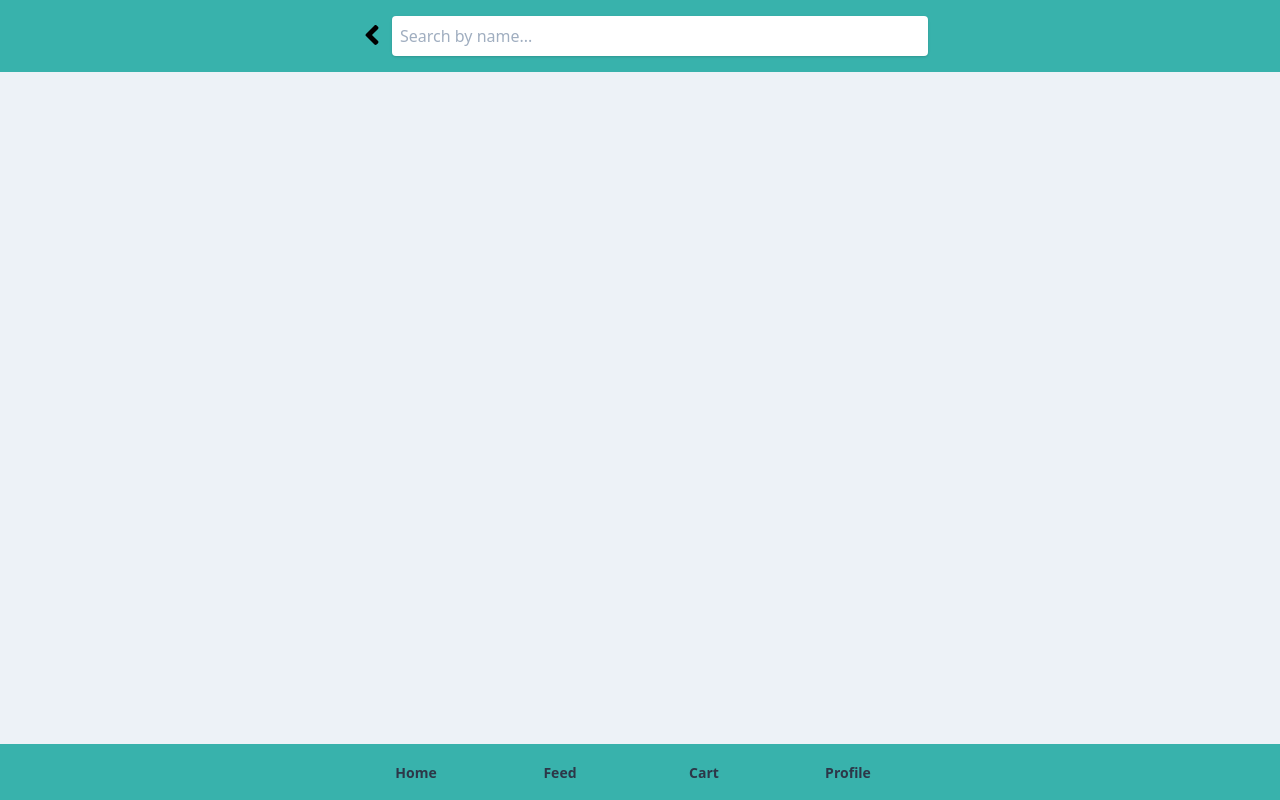
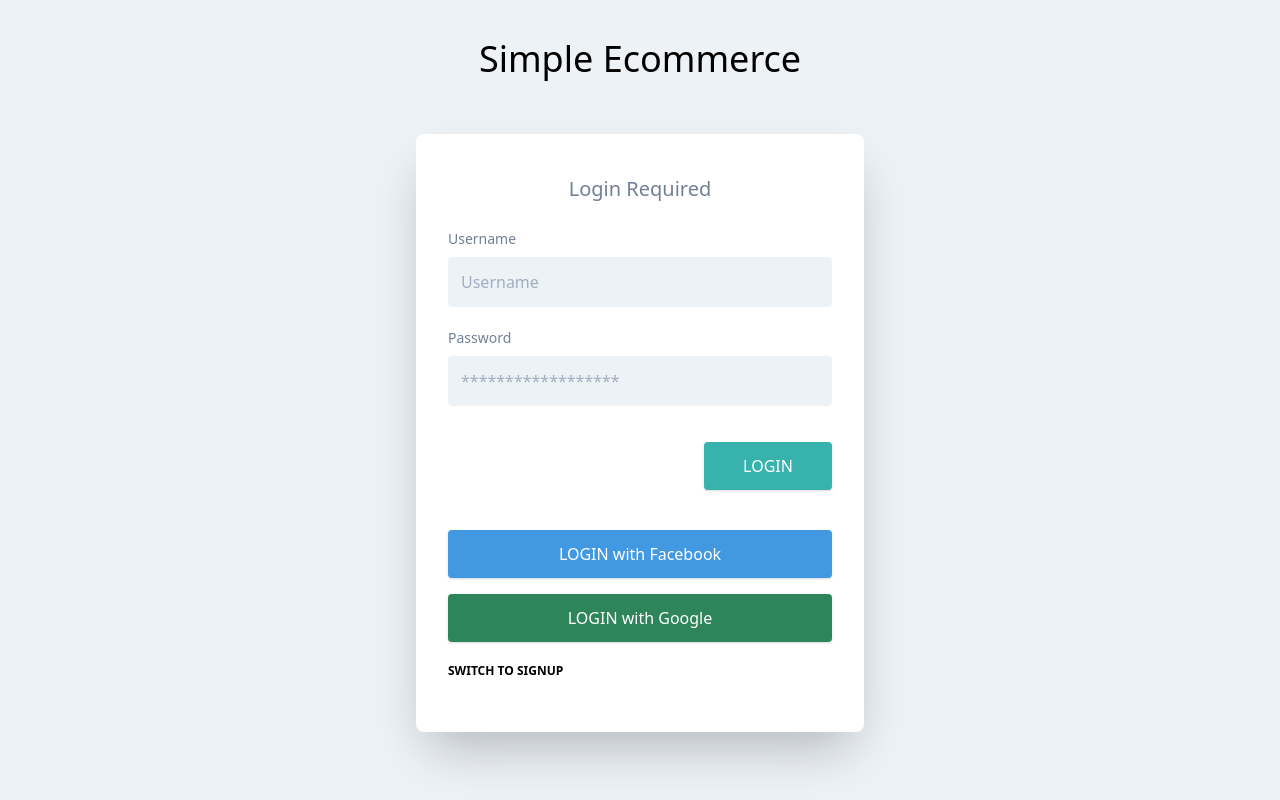
Before and after one commit to jurnalanas/simple-ecommerce, a React (Create React App) app: page /auth in a window 1280 px wide. Before the commit this address led to /. Built offline with nearby package versions, Linux system fonts and the light colour scheme.

Commit message:
implement auth

```diff
--- a/src/App.js
+++ b/src/App.js
@@ -1,28 +1,40 @@
-import React from 'react';
+import React, { useState, useCallback } from 'react';
 import { BrowserRouter as Router, Route, Redirect, Switch } from 'react-router-dom';
 
-import Home from './products/pages/Home';
 import Products from './products/pages/Products';
 import Product from './products/pages/Product';
 import Profile from './users/pages/Profile.js';
+import Auth from './users/pages/Auth';
+import { AuthContext } from './shared/context/auth-context';
 import Login from './users/pages/Login.js';
 
 
 const App = () => {
-  return (
+  const [isLoggedIn, setIsLoggedIn] = useState(false);
+  const [userId, setUserId] = useState(false);
+
+
+  const login = useCallback(uid => {
+    setIsLoggedIn(true);
+    setUserId(uid);
+  }, []);
+
+  const logout = useCallback(() => {
+    setIsLoggedIn(false);
+    setUserId(null);
+  }, []);
+
+  let routes;
+
+  if (isLoggedIn) {
+    routes = (
       <Router>
         <Switch>
           <Route path="/" exact>
-          <Home/>
-        </Route>
-        <Route path="/products" exact>
             <Products/>
           </Route>
           <Route path="/product/:productId" exact>
             <Product/>
-        </Route>
-        <Route path="/login" exact>
-          <Login/>
           </Route>
           <Route path="/profile" exact>
             <Profile/>
@@ -33,6 +45,34 @@ const App = () => {
           <Redirect to ="/" />
         </Switch>
       </Router>
+    );
+  } else {
+    routes = (
+      <Router>
+        <Switch>
+          <Route path="/product/:productId" exact>
+            <Product/>
+          </Route>
+          <Route path="/login" exact>
+            <Login/>
+          </Route>
+          <Route path="/auth" exact>
+            <Auth/>
+          </Route>
+          <Redirect to ="/auth" />
+        </Switch>
+      </Router>
+    )
+  }
+
+  return (
+    <AuthContext.Provider
+      value={{ isLoggedIn: isLoggedIn, login: login, logout: logout, userId: userId }}
+    >
+    <Router>
+      {routes}
+    </Router>
+    </AuthContext.Provider>
   )
 }
 
--- a/src/shared/components/Navigation/Navbar.js
+++ b/src/shared/components/Navigation/Navbar.js
@@ -1,6 +1,7 @@
-import React, { useState } from 'react';
+import React, { useState, useContext } from 'react';
 import { useHistory } from "react-router-dom";
 import { library } from "@fortawesome/fontawesome-svg-core";
+import { AuthContext } from '../../context/auth-context';
 import {
   faHeart,
   faAngleLeft
@@ -16,7 +17,9 @@ library.add(
 );
 
 const Navbar = () => {
+  const auth = useContext(AuthContext);
   let history = useHistory();
+  console.log(auth.isLoggedIn)
   const [mockData, setMockData] = useState(jsonData);
   const [isDrawerOpen, setDrawerIsOpen] = useState(false)
 
@@ -52,6 +55,9 @@ const Navbar = () => {
             placeholder="Search by name..."
             onChange={searchData && openDrawerHandler}
           />
+          <button className="m-auto px-1 text-right text-sm w-1/6" onClick={auth.logout}>
+            Log Out
+          </button>
         </div>
       </nav>
       <PageDrawer show={isDrawerOpen} items={mockData} />
--- /dev/null
+++ b/src/shared/context/auth-context.js
@@ -0,0 +1,8 @@
+import { createContext } from 'react';
+
+export const AuthContext = createContext({
+  isLoggedIn: false,
+  userId: null,
+  login: () => {},
+  logout: () => {}
+});
--- a/src/users/components/LoginForm.js
+++ b/src/users/components/LoginForm.js
@@ -1,28 +1,146 @@
-import React from 'react';
+import React, { useState, useContext } from 'react';
+import {
+  VALIDATOR_MINLENGTH,
+  VALIDATOR_REQUIRE
+} from '../../shared/util/validators';
+import Input from '../../shared/components/FormElements/Input';
+import ErrorModal from '../../shared/components/UIElements/ErrorModal';
+import LoadingSpinner from '../../shared/components/UIElements/LoadingSpinner';
+import { useForm } from '../../shared/hooks/form-hook';
+import { useHttpClient } from '../../shared/hooks/http-hook';
+import { AuthContext } from '../../shared/context/auth-context';
+
+const DUMMY_USER = {
+  id: 'anas1234',
+  password: 'anas1234'
+}
 
 const LoginForm = () => {
+  const auth = useContext(AuthContext);
+  const [isLoginMode, setIsLoginMode] = useState(true);
+  const { isLoading, error, clearError } = useHttpClient();
+
+  const [formState, inputHandler, setFormData] = useForm({
+      username: {
+        value: '',
+        isValid: false
+      },
+      password: {
+        value: '',
+        isValid: false
+      }
+    },
+    false
+  );
+
+  const switchModeHandler = () => {
+    if (!isLoginMode) {
+      setFormData({
+          ...formState.inputs,
+          name: undefined
+        },
+        formState.inputs.username.isValid && formState.inputs.password.isValid
+      );
+    } else {
+      setFormData({
+          ...formState.inputs,
+          name: {
+            value: '',
+            isValid: false
+          }
+        },
+        false
+      );
+    }
+    setIsLoginMode(prevMode => !prevMode);
+  };
+
+  const authSubmitHandler = async event => {
+    event.preventDefault();
+
+    if (isLoginMode) {
+      try {
+        auth.login(DUMMY_USER.id);
+      } catch (err) {}
+    } else {
+      try {
+        auth.login(DUMMY_USER.id);
+      } catch (err) {}
+    }
+  };
+
   return (
+    <React.Fragment>
+      <ErrorModal error={error} onClear={clearError} />
       <div className="bg-white rounded-lg overflow-hidden shadow-2xl">
+        {isLoading && <LoadingSpinner asOverlay />}
         <div className="p-8">
-            <form method="POST" className="" action="#" onSubmit="return false;">
+            <form method="POST" onSubmit={authSubmitHandler}>
+              <h2 className="py-2 mb-4 text-center text-gray-600 text-xl">Login Required</h2>
+              {!isLoginMode && (
                 <div className="mb-5">
-                    <label htmlFor="email" className="block mb-2 text-sm font-medium text-gray-600">Email</label>
-
-                    <input type="text" name="email" className="block w-full p-3 rounded bg-gray-200 border border-transparent focus:outline-none" />
+                  <label htmlFor="email" className="block mb-2 text-sm font-medium text-gray-600">Your Name</label>
+                  <Input
+                    element="input"
+                    id="name"
+                    type="text"
+                    label="Your Name"
+                    placeholder="Name"
+                    className="block w-full p-3 rounded bg-gray-200 border border-transparent focus:outline-none"
+                    validators={[VALIDATOR_REQUIRE()]}
+                    errorText="Please enter a name."
+                    onInput={inputHandler}
+                  />
+                </div>
+              )}
+              <div className="mb-5">
+                <label htmlFor="email" className="block mb-2 text-sm font-medium text-gray-600">Username</label>
+                <Input
+                  element="input"
+                  id="username"
+                  type="username"
+                  label="Username"
+                  placeholder="Username"
+                  className="block w-full p-3 rounded bg-gray-200 border border-transparent focus:outline-none"
+                  validators={[VALIDATOR_MINLENGTH(5)]}
+                  errorText="Please enter a valid Username, at least 5 characters."
+                  onInput={inputHandler}
+                />
               </div>
 
               <div className="mb-5">
                 <label htmlFor="password" className="block mb-2 text-sm font-medium text-gray-600">Password</label>
 
-                    <input type="text" name="password" className="block w-full p-3 rounded bg-gray-200 border border-transparent focus:outline-none" />
+                <Input
+                  element="input"
+                  id="password"
+                  type="password"
+                  label="Password"
+                  placeholder="******************"
+                  className="block w-full p-3 rounded bg-gray-200 border border-transparent focus:outline-none"
+                  validators={[VALIDATOR_MINLENGTH(6)]}
+                  errorText="Please enter a valid password, at least 5 characters."
+                  onInput={inputHandler}
+                />
               </div>
 
-                <button className="w-1/3 float-right p-3 mt-4 bg-teal-500 text-white rounded shadow my-6">Sign In</button>
-                <button className="w-full p-3 mt-4 bg-blue-500 text-white rounded shadow">Sign In with Facebook</button>
-                <button className="w-full p-3 mt-4 bg-green-700 text-white rounded shadow">Sign In with Google</button>
+              <button
+                className="w-1/3 float-right p-3 mt-4 bg-teal-500 text-white rounded shadow my-6"
+                disabled={!formState.isValid}
+              >{isLoginMode ? 'LOGIN' : 'SIGNUP'}</button>
+              <button className="w-full p-3 mt-4 bg-blue-500 text-white rounded shadow">{isLoginMode ? 'LOGIN' : 'SIGNUP'} with Facebook</button>
+              <button className="w-full p-3 mt-4 bg-green-700 text-white rounded shadow">{isLoginMode ? 'LOGIN' : 'SIGNUP'} with Google</button>
             </form>
+            <button
+              className="font-bold my-3 py-2 text-xs"
+              onClick={switchModeHandler}>
+              SWITCH TO {isLoginMode ? 'SIGNUP' : 'LOGIN'}
+            </button>
         </div>
       </div>
+    </React.Fragment>
+
+
   )
 }
 
--- /dev/null
+++ b/src/users/pages/Auth.js
@@ -0,0 +1,16 @@
+import React from 'react';
+import LoginForm from '../components/LoginForm';
+
+
+const Auth = () => {
+  return (
+    <div className="container mx-auto p-8 flex">
+      <div className="max-w-md w-full mx-auto">
+        <h1 className="text-4xl text-center mb-12 font-thin">Simple Ecommerce</h1>
+        <LoginForm />
+      </div>
+    </div>
+  );
+}
+
+export default Auth;
```
Also changed, not shown: screenshots/login.png. Lines whose indentation alone changed are shown as unchanged.
